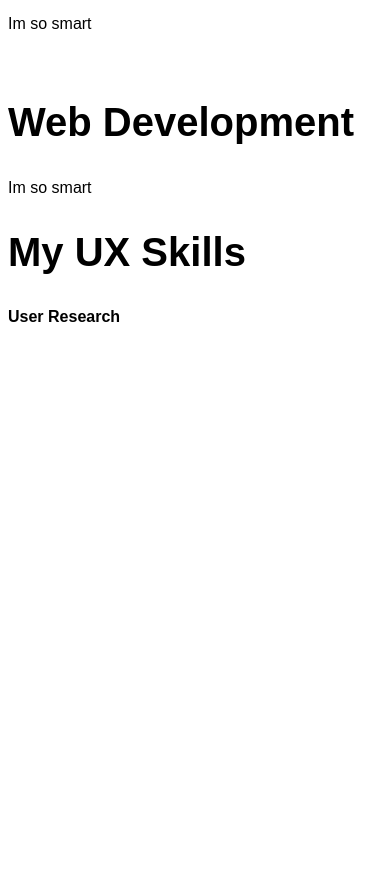
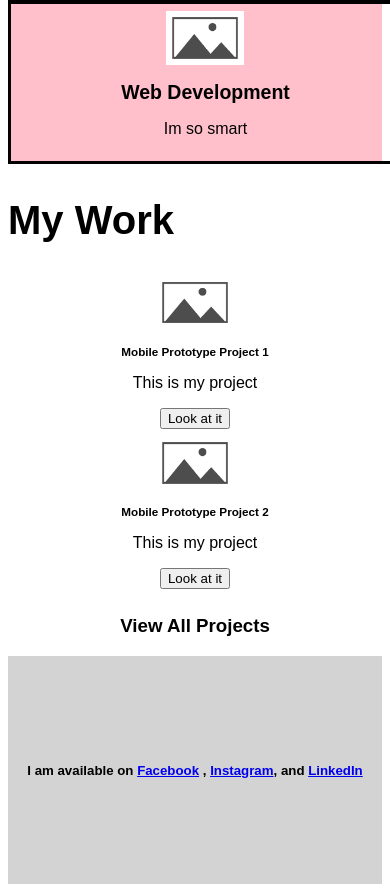
Before and after one commit to BrianThyfault/UX_UI_HW_18, a plain HTML site: page index.html in a window 390 px wide. Shown: the part 792-1684 px from the top of the page. Before the commit the page ends 1139 px from the top, so only its background shows below. Drawn offline with Linux system fonts and the light colour scheme.

Commit message:
Completed Assignment

```diff
--- a/css/style.css
+++ b/css/style.css
@@ -28,6 +28,115 @@ li a:hover {
     transform: scale(1.5);
 }
 
+.footer {
+  padding-top: 10vh;
+  padding-bottom: 10vh;
+  text-align: center;
+  background-color: lightgray;
+}
+
 img {
     width: 20vw;
+    display: block;
+    margin-left: auto;
+    margin-right: auto;
 }
+
+
+.flexContainer {
+  background-color: pink;
+  display: flex;
+  flex-direction: row;
+}
+
+.flexContainer h1 {
+  font-size: 5vw;
+}
+
+.flexContainer div {
+  width: 33.3%;
+  padding: 2%;
+  border: solid 3px;
+  border-color: black;
+}
+
+.myWork h3{
+  text-align: center;
+}
+
+.workGrid {
+  display: grid;
+  grid-template-rows: 50%;
+  grid-template-areas: 'item1' 'item2';
+}
+
+.workGrid h4 {
+  font-size: 3vw;
+}
+
+.workGrid img {
+  object-fit: contain;
+}
+
+.item1 {
+  grid-area: item1;
+  display: flex;
+  flex-direction: row;
+}
+
+.item1 div{
+  width: 66%;
+}
+
+.item2 {
+  grid-area: item2;
+  display: flex;
+  flex-direction: row;
+}
+
+.item2 div {
+  width: 66%;
+}
+
+
+
+@media only screen and (max-width: 600px) {
+
+  .flexContainer {
+    flex-direction: column;
+  }
+
+  .flexContainer div {
+    width: 100%;
+    text-align: center;
+  }
+
+  .workGrid {
+    text-align: center;
+
+  }
+
+  .item1 {
+    grid-area: item1;
+    display: flex;
+    flex-direction: column;
+
+  }
+
+  .item1 div{
+    width: 100%;
+    padding-bottom: 2%;
+  }
+
+  .item2 {
+    grid-area: item2;
+    display: flex;
+    flex-direction: column;
+  }
+
+  .item2 div {
+    width: 100%;
+    padding-bottom: 2%;
+  }
+
+}
--- a/index.html
+++ b/index.html
@@ -13,7 +13,7 @@
     </ul>
 
     <div class="">
-     <h1>Brian Thyfault</h1>
+     <h1 style="text-align: center;">Brian Thyfault</h1>
         <img src="images/Brian%20Headshot.JPG">
         <p>I am a 24-year-old hard-working, responsible, and caring individual. In my free time, I am coding different side projects, filming and photographing things around me, or catching up on the newest TV-show everyone is talking about.</p>
 
@@ -22,36 +22,58 @@
         </form>
     </div>
 
-    <section>
+<!--  My UX Skills section coded using CSS flex -->
+
+    <section class="mySkills">
         <h1>My UX Skills</h1>
+        <div class="flexContainer">
             <div>
-            <img>
+                <img src="images/placeholder.jpg">
                 <h1>User Research</h1>
                 <p>Im so smart</p>
             </div>
             <div>
-            <img>
+                <img src="images/placeholder.jpg">
                 <h1>User Interface Design</h1>
                 <p>Im so smart</p>
             </div>
             <div>
-            <img>
+                <img src="images/placeholder.jpg">
                 <h1>Web Development</h1>
                 <p>Im so smart</p>
             </div>
-
+        </div>
     </section>
 
+<!--  My Work section coded using CSS Grid -->
+
+    <section class="myWork">
+        <h1>My Work</h1>
+        <div class="workGrid">
+            <div class="item1">
+                <img src="images/placeholder.jpg">
+                <div>
+                    <h4>Mobile Prototype Project 1</h4>
+                    <p>This is my project</p>
+                    <button>Look at it</button>
+                </div>
+            </div>
+            <div class="item2">
+                <img src="images/placeholder.jpg">
+                <div>
+                    <h4>Mobile Prototype Project 2</h4>
+                    <p>This is my project</p>
+                    <button>Look at it</button>
+                </div>
+            </div>
+        </div>
+        <h3>View All Projects</h3>
+    </section>
 
     <section>
-        <h1>My UX Skills</h1>
-        <div>
-            <div>
-                <h4>User Research</h4>
-                <p></p>
+        <div class="footer">
+            <h5>I am available on <a href="https://facebook.com">Facebook</a> , <a href="https://instagram.com">Instagram</a>, and <a href="https://linkedin.com">LinkedIn</a></h5>
         </div>
-        </div>
-
     </section>
 
 </body>
```
Also changed, not shown: images/placeholder.jpg (added), 1 other file. Lines whose indentation alone changed are shown as unchanged.
